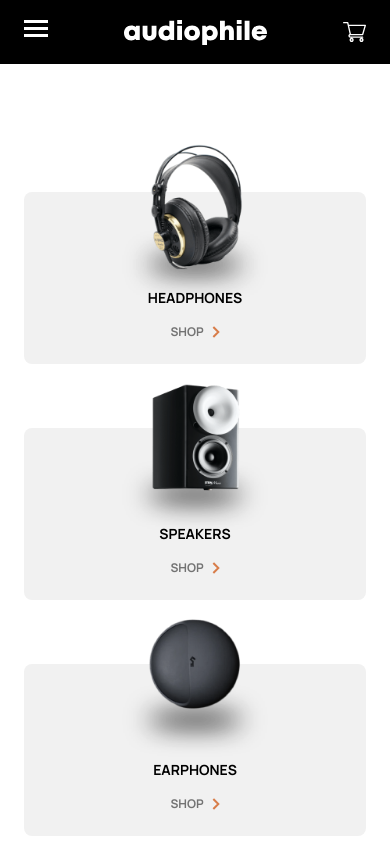
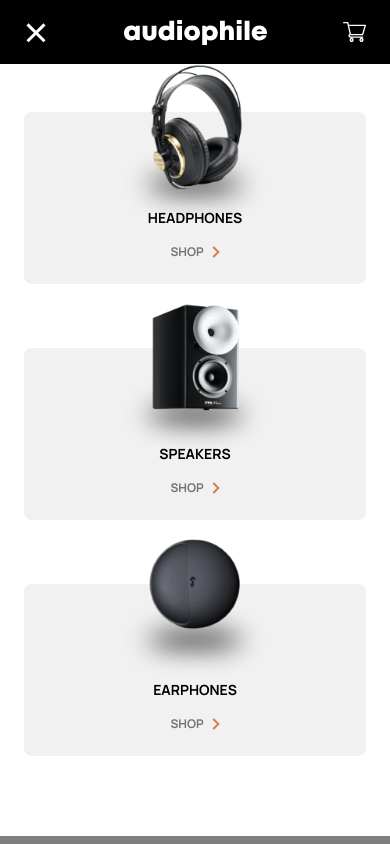
Before and after one commit to pqhung3007/audiophile-ecommerce-website, a Next.js app: page / in a window 390 px wide. Both pictures are taken after a click on the button 36 px from the left and 32 px from the top of the page. Shown: the top 844 px of the page. Built offline with nearby package versions, Linux system fonts and the light colour scheme.

Commit message:
feat: mobile menu's active state

```diff
--- a/components/Navbar.tsx
+++ b/components/Navbar.tsx
@@ -1,13 +1,31 @@
-import React from "react";
+import React, { useRef, useState, useEffect } from "react";
 import Image from "next/image";
 import Link from "next/link";
+import CategoryLinks from "./CategoryLinks";
 
 function Navbar() {
+  const [isOpen, setIsOpen] = useState(false);
+  const menuRef = useRef(null);
+
+  const handleOpenMenu = () => {
+    setIsOpen(!isOpen);
+    document.getElementById("menu-btn")?.classList.toggle("open");
+  };
+
+  const handleClickOutside = (e: React.MouseEvent) => {
+    if (e.target === menuRef.current) {
+      setIsOpen(false);
+    }
+  };
+
   return (
-    <div className="flex h-16 items-center justify-between bg-black px-6 lg:px-16">
+    <>
+      <div className="fixed z-30 flex h-16 w-full items-center justify-between bg-black px-6 lg:px-16">
+        {/* Hamburger */}
         <button
           id="menu-btn"
           className="hamburger relative z-20 block focus:outline-none lg:hidden"
+          onClick={handleOpenMenu}
         >
           <span className="hamburger-top"></span>
           <span className="hamburger-middle"></span>
@@ -34,6 +52,7 @@ function Navbar() {
             <Link href="/earphones">earphones</Link>
           </li>
         </ul>
+
         <button>
           <Image
             src="/assets/shared/desktop/icon-cart.svg"
@@ -43,6 +62,20 @@ function Navbar() {
           />
         </button>
       </div>
+
+      {/* Menu */}
+      {isOpen ? (
+        <div
+          className="fixed inset-x-0 inset-y-16 z-10 min-h-screen bg-black/50"
+          ref={menuRef}
+          onClick={handleClickOutside}
+        >
+          <div className="w-full bg-white px-6 pt-12">
+            <CategoryLinks />
+          </div>
+        </div>
+      ) : null}
+    </>
   );
 }
 
```
Lines whose indentation alone changed are shown as unchanged.
